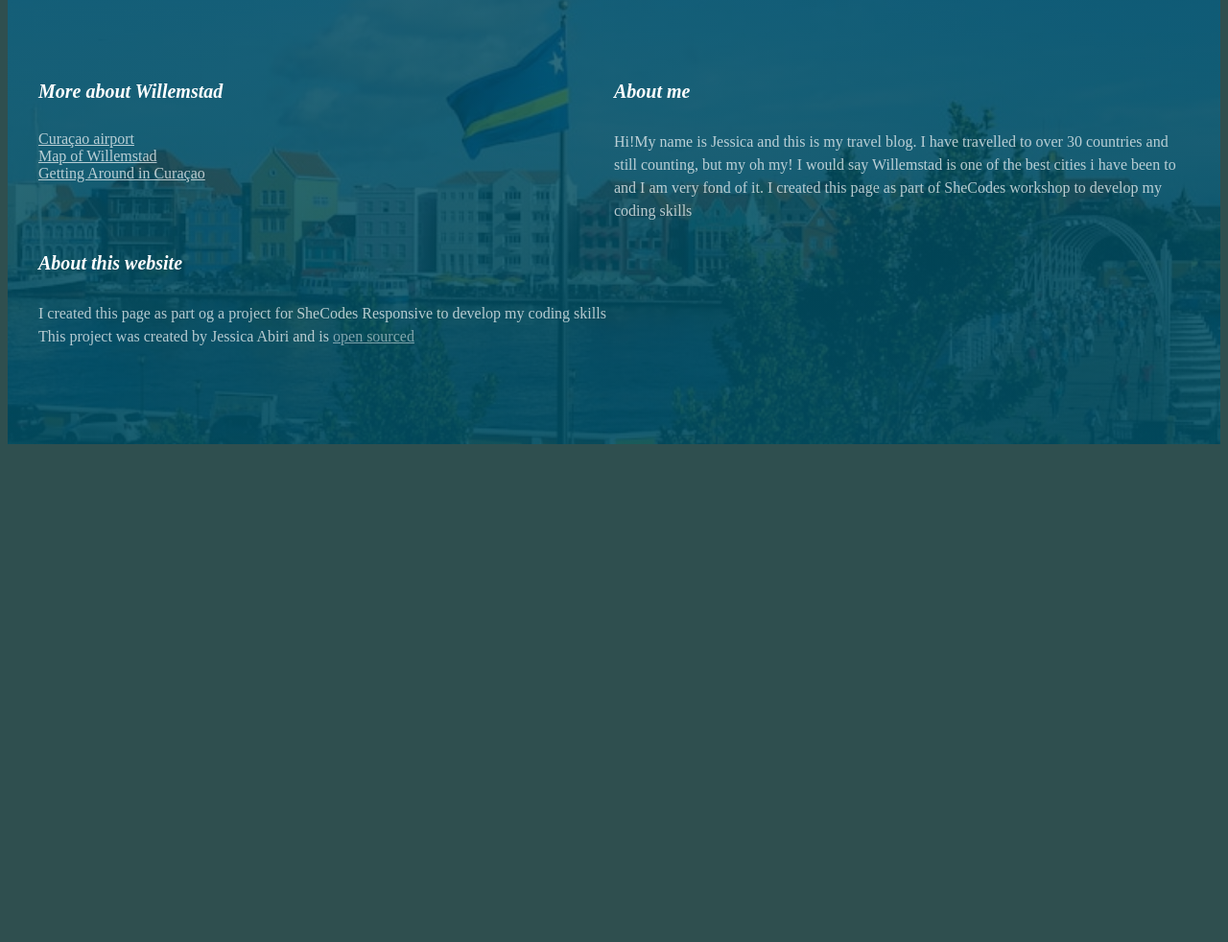
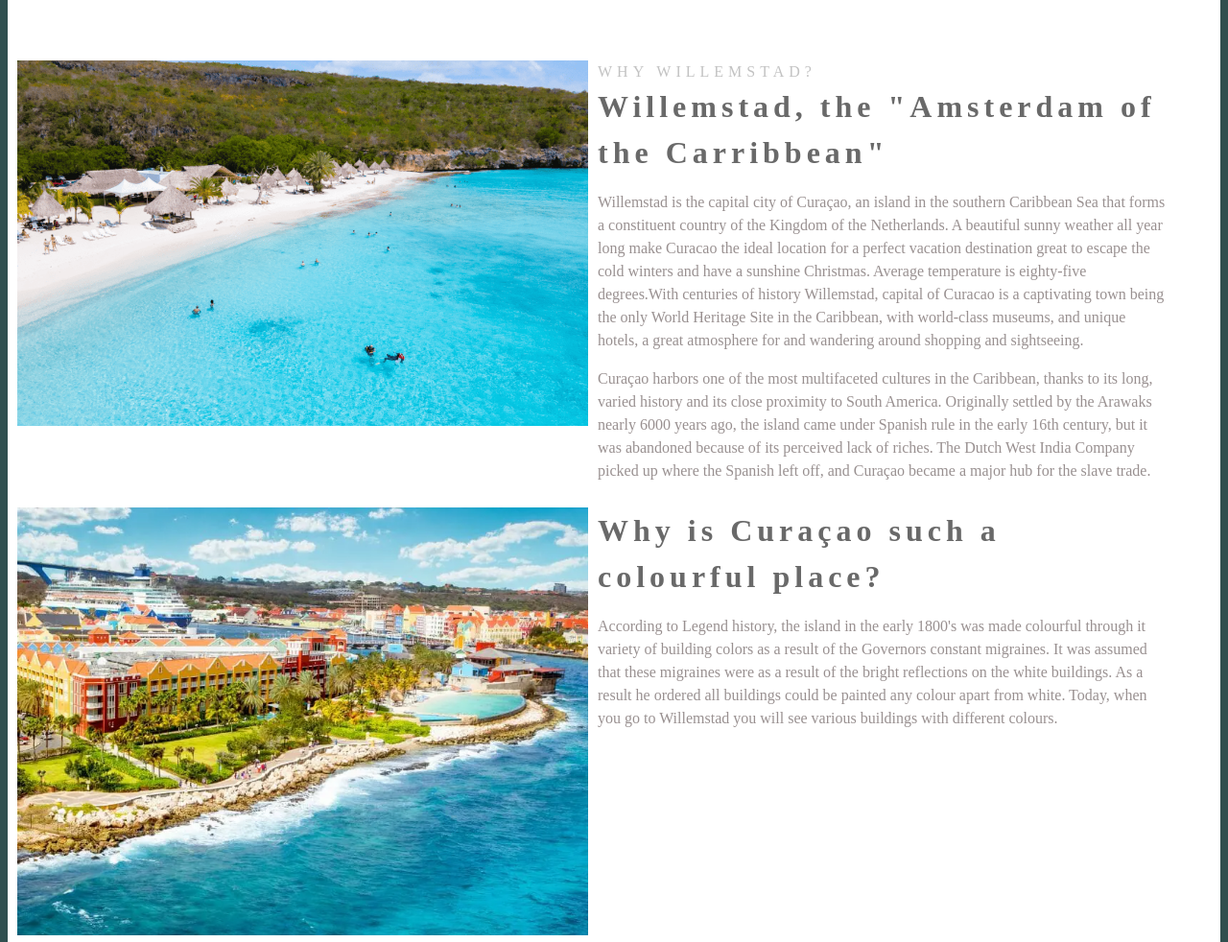
Before and after one commit to Kesewaa-svg/Curacao-travel-blog, a plain HTML site: page index.html in a window 1280 px wide. Shown: the part 980-1962 px from the top of the page at 96% size. Before the commit the page ends 1451 px from the top, so only its background shows below. Drawn offline with Linux system fonts and the light colour scheme.

Commit message:
Added a grid and images

```diff
--- a/index.html
+++ b/index.html
@@ -20,10 +20,59 @@
         <h2>Capital of Curaçao 🇨🇼</h2>
         <a href="#more">Learn more</a>
       </header>
+      <main>
+        <section class="grid grid-2-colums">
+          <div>
+            <img src="images/beach-view.jpeg" alt="beach-view" />
+          </div>
+          <div>
+            <h2>Why Willemstad?</h2>
+            <h3>Willemstad, the "Amsterdam of the Carribbean"</h3>
+            <p>
+              Willemstad is the capital city of Curaçao, an island in the
+              southern Caribbean Sea that forms a constituent country of the
+              Kingdom of the Netherlands. A beautiful sunny weather all year
+              long make Curacao the ideal location for a perfect vacation
+              destination great to escape the cold winters and have a sunshine
+              Christmas. Average temperature is eighty-five degrees.With
+              centuries of history Willemstad, capital of Curacao is a
+              captivating town being the only World Heritage Site in the
+              Caribbean, with world-class museums, and unique hotels, a great
+              atmosphere for and wandering around shopping and sightseeing.
+            </p>
+
+            <p>
+              Curaçao harbors one of the most multifaceted cultures in the
+              Caribbean, thanks to its long, varied history and its close
+              proximity to South America. Originally settled by the Arawaks
+              nearly 6000 years ago, the island came under Spanish rule in the
+              early 16th century, but it was abandoned because of its perceived
+              lack of riches. The Dutch West India Company picked up where the
+              Spanish left off, and Curaçao became a major hub for the slave
+              trade.
+            </p>
+          </div>
+          <div>
+            <img src="images/Willemstad-town.jpg" alt="colourful-building" />
+          </div>
+          <div>
+            <h3>Why is Curaçao such a colourful place?</h3>
+            <p>
+              According to Legend history, the island in the early 1800's was
+              made colourful through it variety of building colors as a result
+              of the Governors constant migraines. It was assumed that these
+              migraines were as a result of the bright reflections on the white
+              buildings. As a result he ordered all buildings could be painted
+              any colour apart from white. Today, when you go to Willemstad you
+              will see various buildings with different colours.
+            </p>
+          </div>
+        </section>
+      </main>
     </div>
     <div class="container">
       <footer>
-        <section class="grid">
+        <section class="grid grid-3-colums-with-links">
           <div>
             <h4><em>More about Willemstad</em></h4>
             <ul>
--- a/styles/apply.css
+++ b/styles/apply.css
@@ -11,13 +11,23 @@ body {
 section {
   max-width: 1200px;
   margin: 0 auto;
+  padding: 100px 0;
 }
 
 .grid {
   display: grid;
-  grid-template-columns: 1fr 1fr;
+  grid-gap: 50px;
 }
 
+.grid-2-colums {
+  grid-template-columns: 1fr 1fr;
+  grid-gap: 10px;
+  margin: 10px;
+}
+
+.grid-3-colums-with-links {
+  grid-template-columns: 1fr 1fr 1fr;
+}
 header {
   background-image: linear-gradient(rgba(0, 0, 0, 0.4), rgba(0, 0, 0, 0.6)),
     url("../images/willemstad.jpeg");
@@ -64,14 +74,49 @@ header a {
   background: white;
   text-decoration: none;
 }
+main {
+  background-color: white;
+}
 
+main h2 {
+  font-weight: 400;
+  font-size: 16px;
+  line-height: 1.5;
+  margin: 0;
+  letter-spacing: 5px;
+  color: darkgray;
+  opacity: 0.7;
+  text-transform: uppercase;
+}
+
+main h3 {
+  font-weight: 700;
+  font-size: 32px;
+  line-height: 1.5;
+  letter-spacing: 5px;
+  color: dimgray;
+  margin: 0;
+}
+
+main p {
+  font-style: normal;
+  font-weight: 400;
+  font-size: 16px;
+  line-height: 24px;
+
+  color: rgb(110, 98, 98);
+  opacity: 0.7;
+}
+
+main img {
+  max-width: 100%;
+}
 footer {
   color: white;
   background-image: linear-gradient(rgba(1, 78, 99, 0.8), rgba(1, 78, 99, 0.9)),
     url("../images/flag.jpeg");
   background-repeat: no-repeat;
   background-size: cover;
-  padding: 100px 0;
 }
 
 footer h4 {
@@ -84,7 +129,6 @@ footer p {
   font-weight: 400;
   font-size: 16px;
   line-height: 24px;
-  margin: 0;
   opacity: 0.7;
 }
 
@@ -119,4 +163,13 @@ footer a {
   header h3 {
     font-size: 12px;
   }
+
+  .grid {
+    grid-template-columns: 1fr;
+    grid-gap: 25px;
+  }
+
+  section {
+    padding: 30px;
+  }
 }
```
Also changed, not shown: images/Willemstad-town.jpg (added), images/beach-view.jpeg (added), images/colorful-building.jpeg (added), images/curacao-sign.webp (added), 1 other file.
